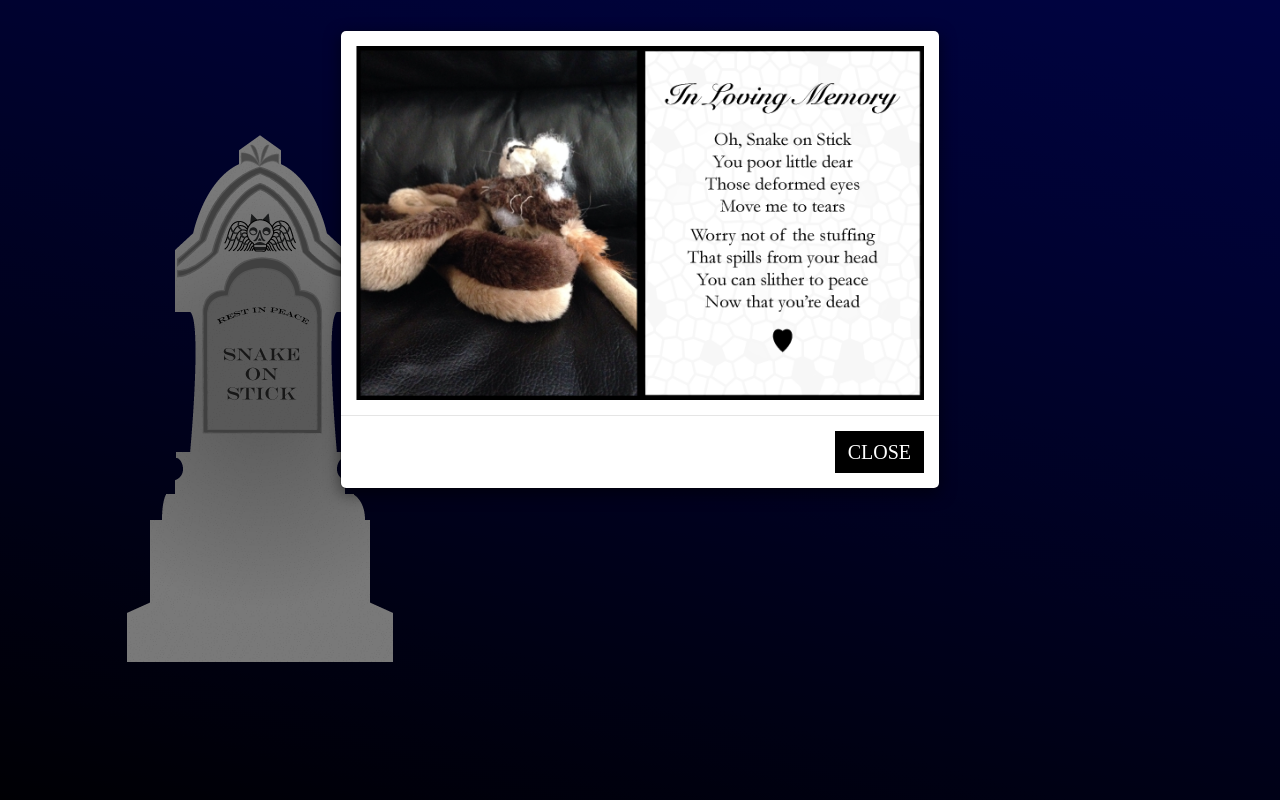
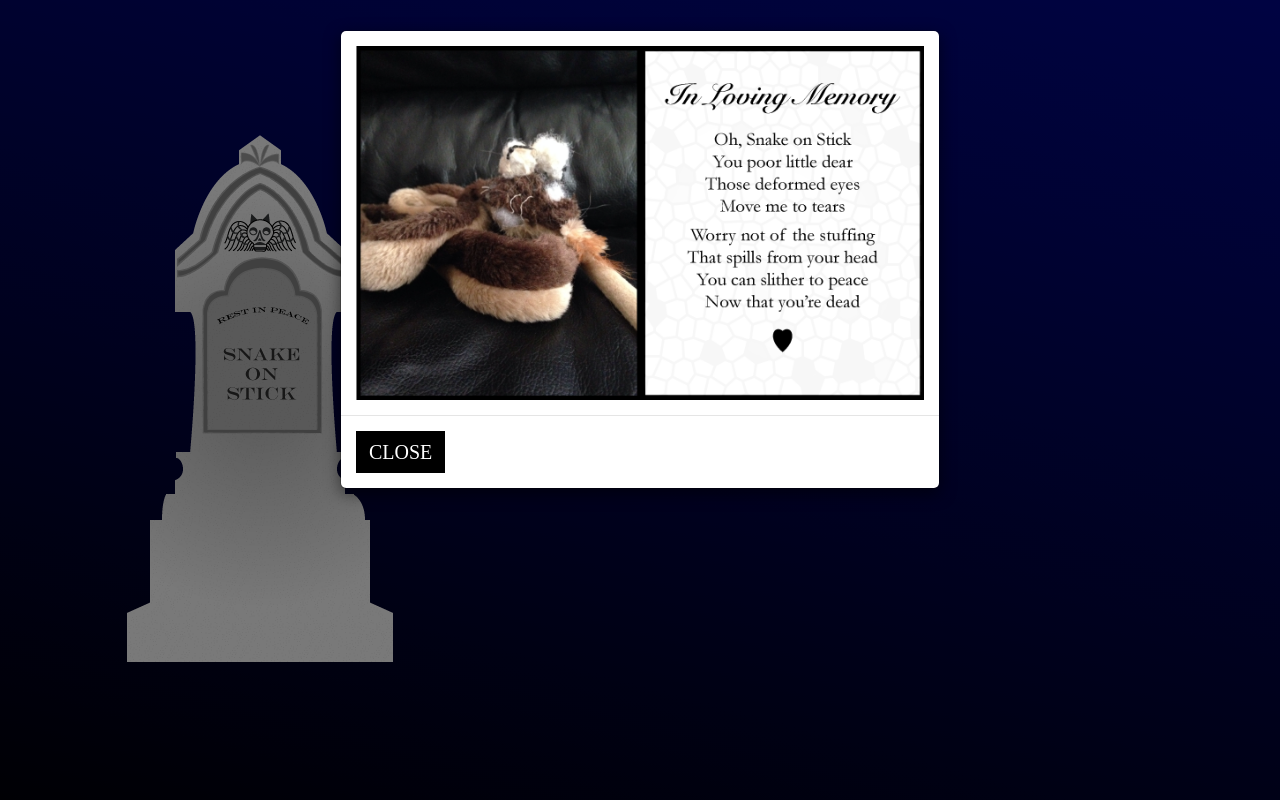
Before and after one commit to andrealeigh/Cat_graveyard, a plain HTML site: page index.html in a window 1280 px wide. Both pictures are taken after a click on the picture 261 px from the left and 2007 px from the top of the page. Shown: the part 1607-2407 px from the top of the page. Drawn offline with nearby package versions, Linux system fonts and the light colour scheme; a web font is replaced by a local one.

Commit message:
Modal button changes
Deleted unneeded classes, pulled button left

```diff
--- a/index.html
+++ b/index.html
@@ -102,7 +102,7 @@
             <img src="snake_obit.png" class="img-responsive" alt="snake">
           </div>
           <div class="modal-footer">
-            <button type="button" class="btn btn-default" data-dismiss="modal">CLOSE</button>
+            <button type="button" class="btn btn-default pull-left" data-dismiss="modal">CLOSE</button>
           </div>
         </div>
       </div>
--- a/sass/styles.scss
+++ b/sass/styles.scss
@@ -44,12 +44,7 @@ h1 {
     font-family: 'Fanwood text', serif;
     font-size: 20px !important;
     border-radius: 0;
-    &:hover
-    // &:focus,
-    // &.focus,
-    // &:active,
-    // &.active
-    {
+    &:hover {
       color: black;
       background-color: white;
       border-color: black;
```
Also changed, not shown: stylesheets/styles.css.
